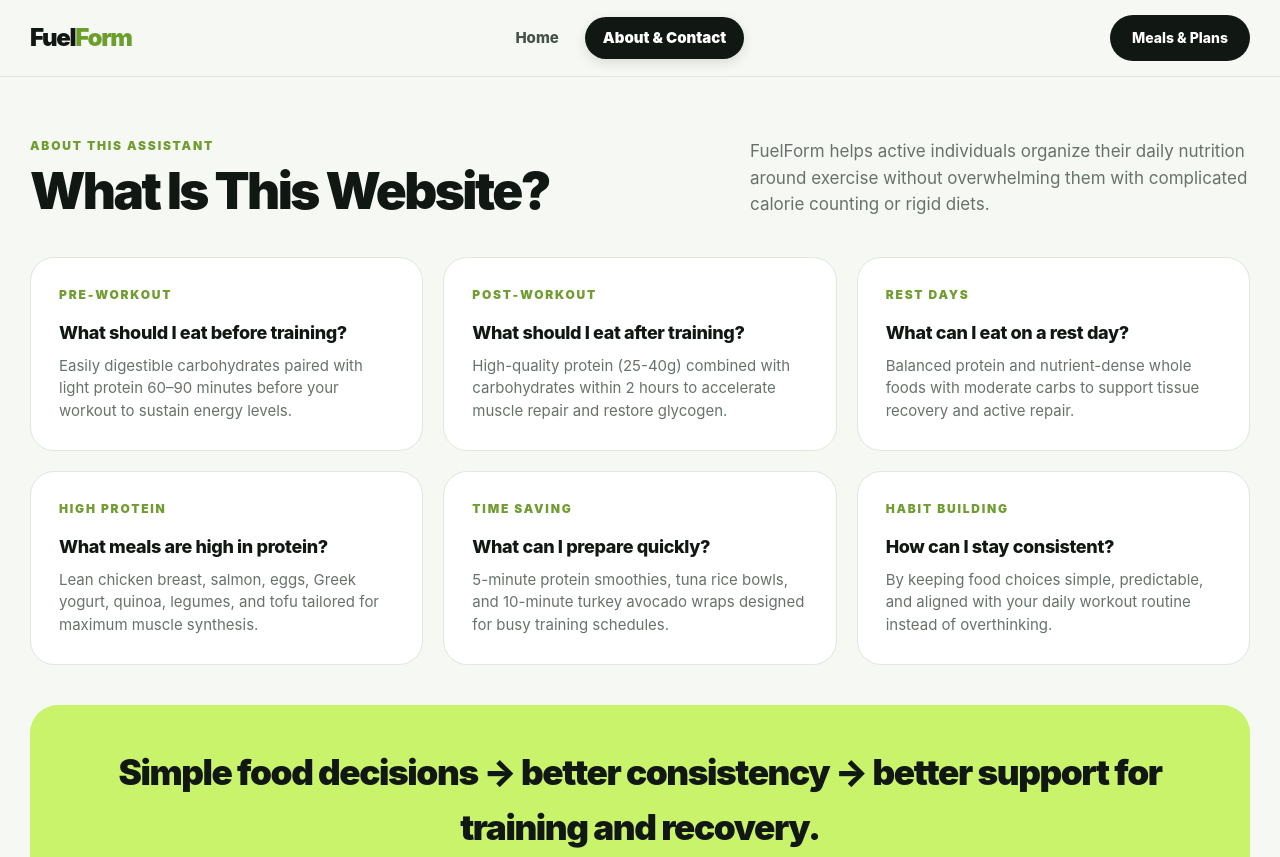
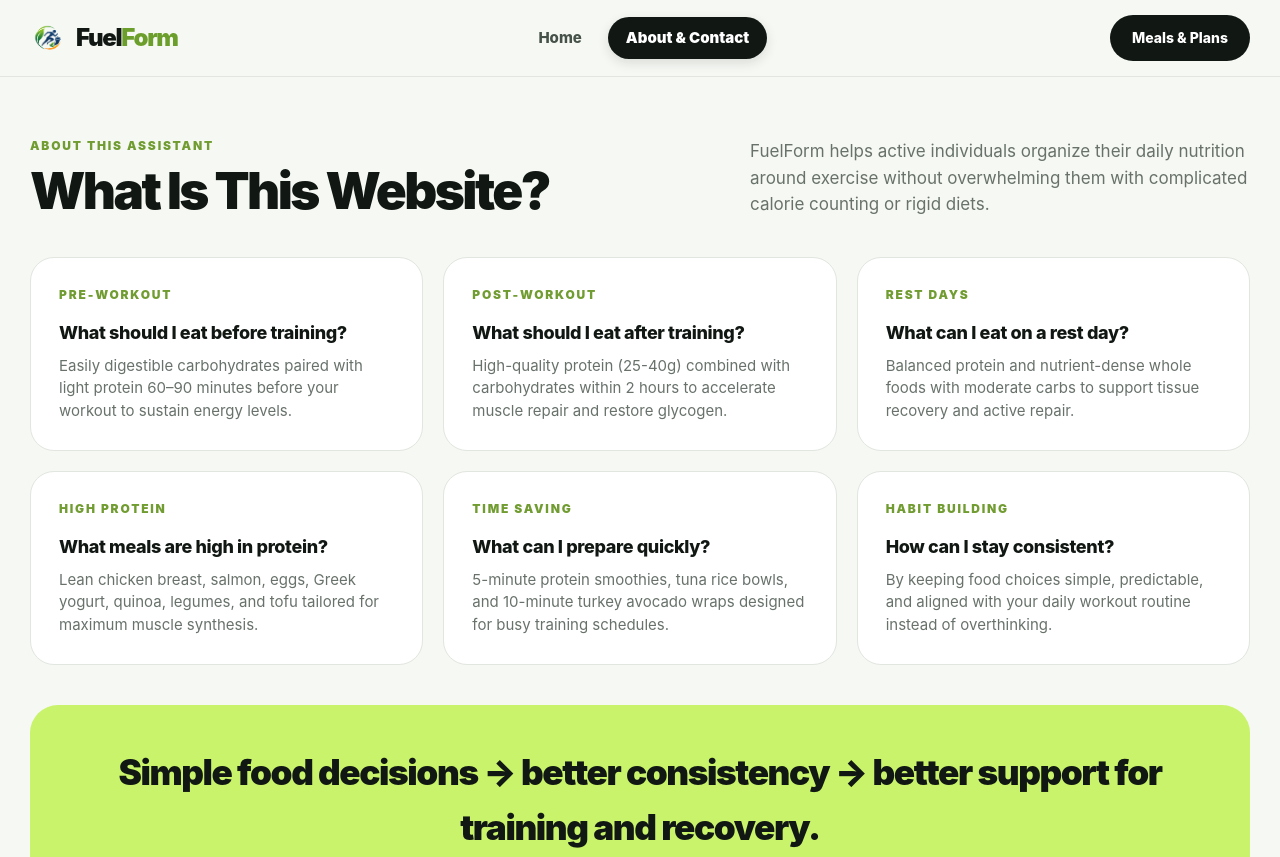
Before and after one commit to empsf163it-tech/Sports_Nutrition_Meal_Assistant, a plain HTML site: page about.html in a window 1280 px wide. Shown: the top 857 px of the page. Drawn offline with Linux system fonts and the light colour scheme.

Commit message:
Add brand logo beside text and set favicon using logo.png

```diff
--- a/about.html
+++ b/about.html
@@ -5,6 +5,7 @@
     <meta charset="utf-8">
     <meta name="viewport" content="width=device-width,initial-scale=1">
     <title>About & Contact · FuelForm</title>
+    <link rel="icon" type="image/png" href="assets/images/logo.png">
     <link rel="stylesheet" href="css/style.css">
 </head>
 
@@ -12,7 +13,7 @@
     <!-- HEADER -->
     <header class="header">
         <div class="container nav">
-            <a class="brand" href="index.html">Fuel<em>Form</em></a>
+            <a class="brand" href="index.html"><img src="assets/images/logo.png" alt="FuelForm Logo" class="brand-logo"><span>Fuel<em>Form</em></span></a>
             <nav class="navlinks">
                 <a href="index.html">Home</a>
                 <a href="about.html" class="active">About & Contact</a>
@@ -215,7 +216,7 @@
     <footer class="footer">
         <div class="container footgrid">
             <div>
-                <a class="brand" href="index.html">Fuel<em>Form</em></a>
+                <a class="brand" href="index.html"><img src="assets/images/logo.png" alt="FuelForm Logo" class="brand-logo"><span>Fuel<em>Form</em></span></a>
                 <p>Nutrition decisions built around the way you train.</p>
                 <div class="social-links">
                     <a href="#" aria-label="Instagram"><svg width="18" height="18" viewBox="0 0 24 24" fill="none" stroke="currentColor" stroke-width="2" stroke-linecap="round" stroke-linejoin="round"><rect x="2" y="2" width="20" height="20" rx="5" ry="5"></rect><path d="M16 11.37A4 4 0 1 1 12.63 8 4 4 0 0 1 16 11.37z"></path><line x1="17.5" y1="6.5" x2="17.51" y2="6.5"></line></svg></a>
--- a/css/style.css
+++ b/css/style.css
@@ -75,7 +75,18 @@ textarea {
     letter-spacing: -1.3px;
     line-height: 1;
     color: var(--ink);
-    display: inline-block;
+    display: inline-flex;
+    align-items: center;
+    gap: 10px;
+    text-decoration: none;
+}
+
+.brand-logo {
+    height: 36px;
+    width: auto;
+    max-height: 36px;
+    object-fit: contain;
+    display: block;
 }
 
 .brand em {
```
Also changed, not shown: index.html (+3 -2 lines), meals-plans.html (+3 -2 lines), assets/images/logo.png (added).
